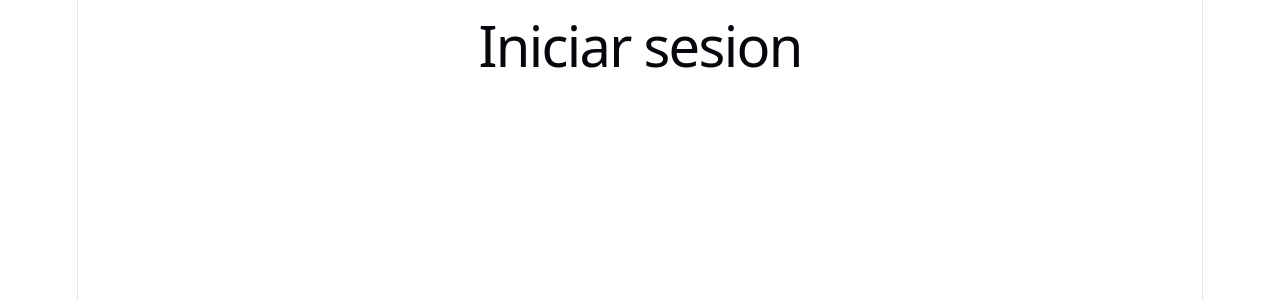
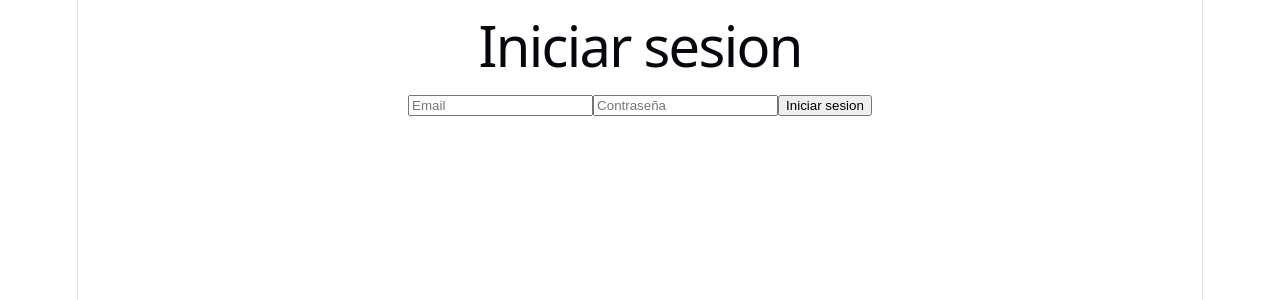
Before and after one commit to LeooDevCode/fitters-frontend, a React (Vite) app: page /login in a window 1280 px wide. Shown: the top 300 px of the page. Built offline with nearby package versions, Linux system fonts and the light colour scheme.

Commit message:
agregar login con guardado de token

```diff
--- a/src/paginas/Login.jsx
+++ b/src/paginas/Login.jsx
@@ -1,7 +1,38 @@
+import { useState } from 'react'
+
 function Login() {
+  const [email, setEmail] = useState('')
+  const [password, setPassword] = useState('')
+  const [mensaje, setMensaje] = useState('')
+
+  const handleSubmit = async (e) => {
+    e.preventDefault()
+
+    const respuesta = await fetch('http://localhost:3001/login', {
+      method: 'POST',
+      headers: { 'Content-Type': 'application/json' },
+      body: JSON.stringify({ email, password })
+    })
+
+    const datos = await respuesta.json()
+
+    if (respuesta.ok) {
+      localStorage.setItem('token', datos.token)
+      setMensaje('Login exitoso')
+    } else {
+      setMensaje(datos.error)
+    }
+  }
+
   return (
     <div>
       <h1>Iniciar sesion</h1>
+      <form onSubmit={handleSubmit}>
+        <input type="email" placeholder="Email" value={email} onChange={(e) => setEmail(e.target.value)} />
+        <input type="password" placeholder="Contraseña" value={password} onChange={(e) => setPassword(e.target.value)} />
+        <button type="submit">Iniciar sesion</button>
+      </form>
+      {mensaje && <p>{mensaje}</p>}
     </div>
   )
 }
```
